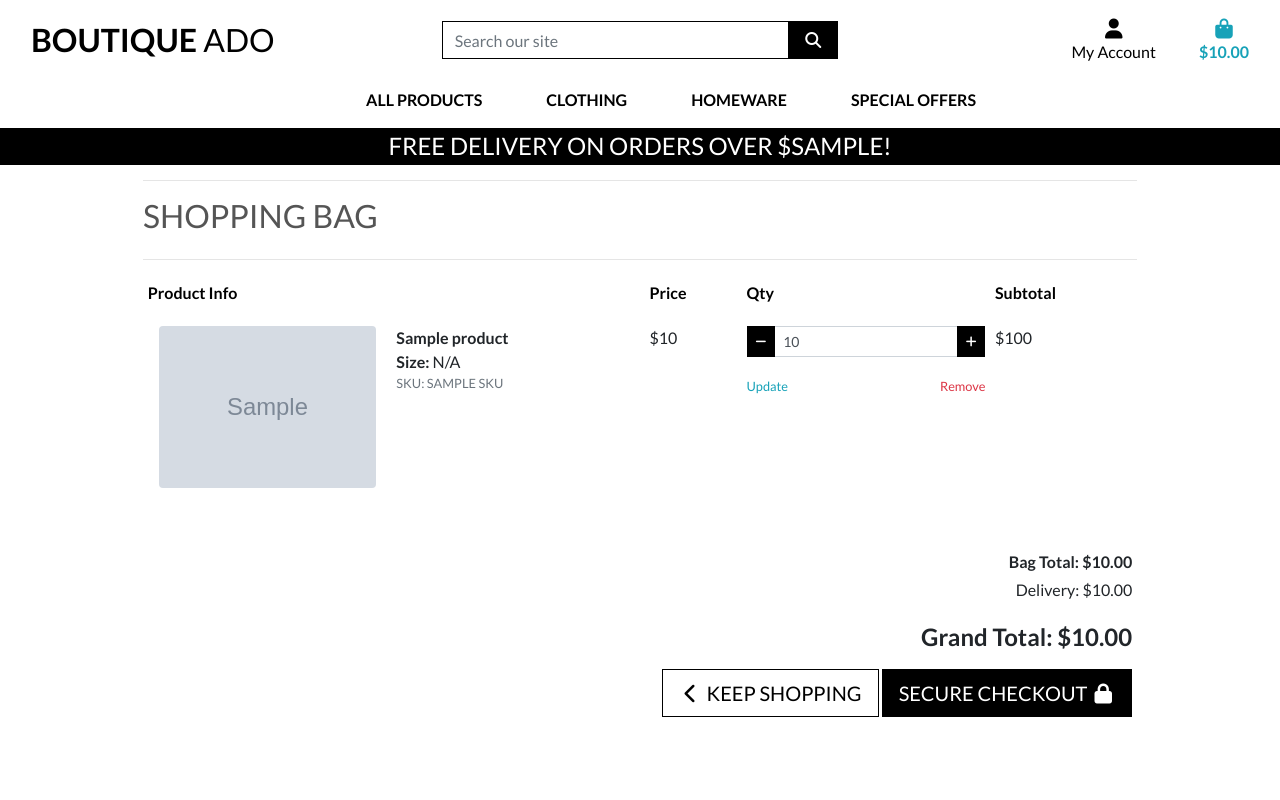
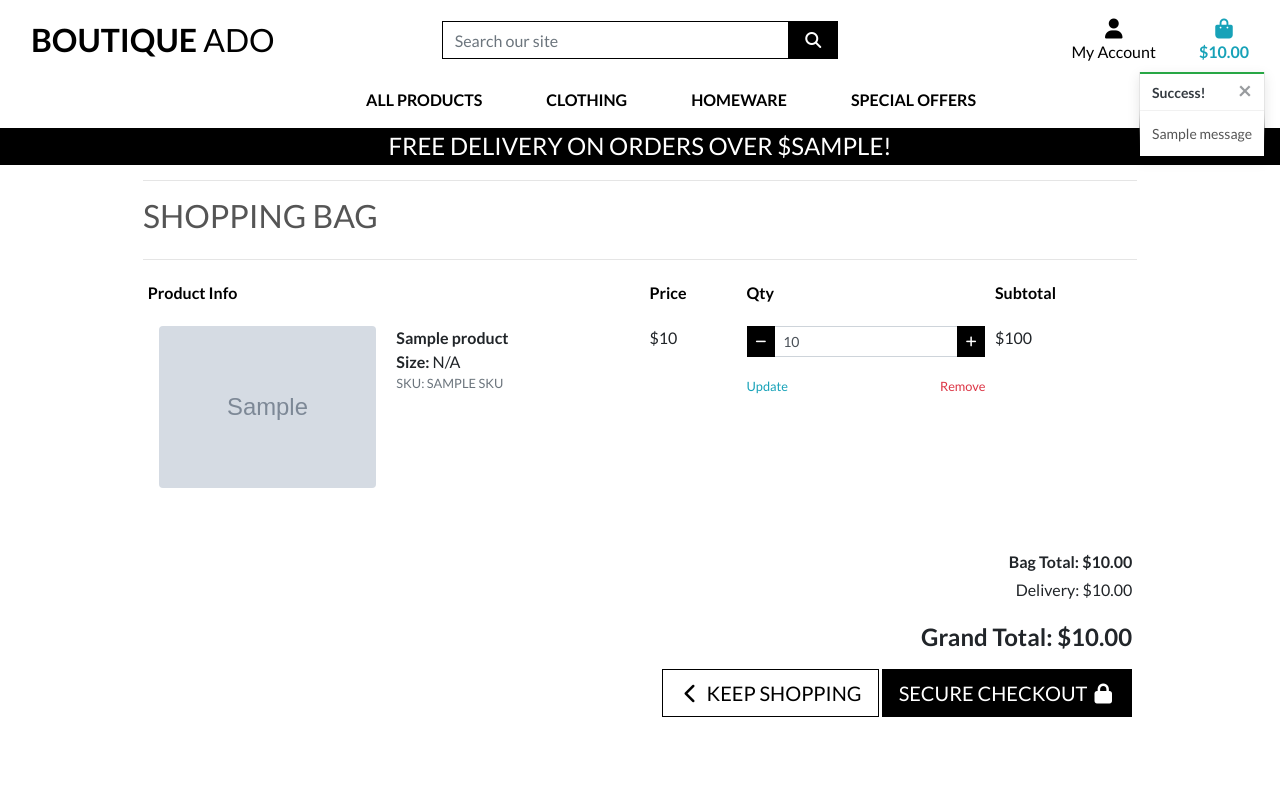
Before and after one commit to molnarlin/boutique_ado_v1, a Django app: template bag/templates/bag/bag.html in a window 1280 px wide. Run offline with Django 3.2, Linux system fonts and the light colour scheme; the template is opened without the code that fills it: most values are stand-ins (such as "Sample title", 1, 10 or a date in 2020); grey boxes marked "Sample" are stand-in pictures; one stand-in notice (Sample message) is shown; parts of the project's set-up code (start-up, migrations or seed data) failed here and were passed over; some libraries are stand-ins or nearby versions.

Commit message:
added toasts

```diff
--- a/bag/views.py
+++ b/bag/views.py
@@ -1,4 +1,7 @@
 from django.shortcuts import render, redirect, reverse, HttpResponse
+from django.contrib import messages
+
+from products.models import Product
 
 # Create your views here.
 
@@ -12,6 +15,7 @@ def view_bag(request):
 def add_to_bag(request, item_id):
     """ Add a quantity of the specified product to the shopping bag """
 
+    product = Product.objects.get(pk=item_id)
     quantity = int(request.POST.get('quantity'))
     redirect_url = request.POST.get('redirect_url')
     size = None
@@ -32,6 +36,7 @@ def add_to_bag(request, item_id):
             bag[item_id] += quantity
         else:
             bag[item_id] = quantity
+            messages.success(request, f'Added {product.name} to your bag')
 
     request.session['bag'] = bag
     return redirect(redirect_url)
--- a/boutique_ado_v1/settings.py
+++ b/boutique_ado_v1/settings.py
@@ -44,6 +44,7 @@ INSTALLED_APPS = [
     'django.contrib.staticfiles',
     'home',
     'products',
+    'bag',
 ]
 
 MIDDLEWARE = [
@@ -78,6 +79,8 @@ TEMPLATES = [
         },
     },
 ]
+
+MESSAGE_STORAGE = 'django.contrib.messages.storage.session.SessionStorage'
 
 WSGI_APPLICATION = 'boutique_ado_v1.wsgi.application'
 
--- a/static/css/base.css
+++ b/static/css/base.css
@@ -103,6 +103,24 @@ a.category-badge > span.badge:hover {
 }
 
 
+/* ------------------------------- bootstrap toasts */
+
+.message-container {
+    position: fixed;
+    top: 72px;
+    right: 15px;
+    z-index: 99999999999;
+}
+
+.custom-toast {
+    overflow: visible;
+}
+
+.toast-capper {
+    height: 2px;
+}
+
+
 /* -------------------------------- Media Queries */
 
 /* Slightly larger container on xl screens */
--- a/templates/base.html
+++ b/templates/base.html
@@ -115,7 +115,21 @@
     </header>
 
     {% if messages %}
-        <div class="message-container"></div>
+        <div class="message-container">
+            {% for message in messages %}
+                {% with message.level as level %}
+                    {% if level == 40 %}
+                        {% include 'includes/toasts/toast_error.html' %}
+                    {% elif level == 30 %}
+                        {% include 'includes/toasts/toast_warning.html' %}
+                    {% elif level == 25 %}
+                        {% include 'includes/toasts/toast_success.html' %}
+                    {% else %}
+                        {% include 'includes/toasts/toast_info.html' %}
+                    {% endif %}
+                {% endwith %}
+            {% endfor %}
+        </div>
     {% endif %}
 
     {% block page_header %}
@@ -125,6 +139,9 @@
     {% endblock %}
 
     {% block postloadjs %}
+    <script type="text/javascript">
+        $('.toast').toast('show');
+    </script>
     {% endblock %}
 
 
--- /dev/null
+++ b/templates/includes/toasts/toast_success.html
@@ -0,0 +1,13 @@
+<div class="toast custom-toast rounded-0 border-top-0" data-autohide="false">
+    <div class="arrow-up arrow-success"></div>
+    <div class="w-100 toast-capper bg-success"></div>
+    <div class="toast-header bg-white text-dark">
+        <strong class="mr-auto">Success!</strong>
+        <button type="button" class="ml-2 mb-1 close text-dark" data-dismiss="toast" aria-label="Close">
+            <span aria-hidden="true">&times;</span>
+        </button>
+    </div>
+    <div class="toast-body bg-white">
+        {{ message }}
+    </div>
+</div>
```
Also changed, not shown: templates/includes/toasts/toast_error.html (added, +13 -0 lines), templates/includes/toasts/toast_info.html (added, +13 -0 lines), templates/includes/toasts/toast_warning.html (added, +13 -0 lines).
